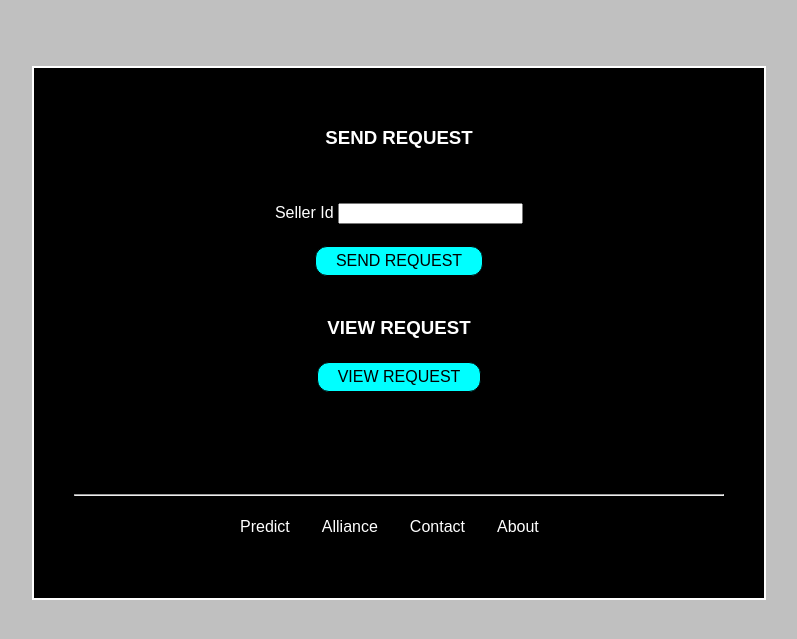
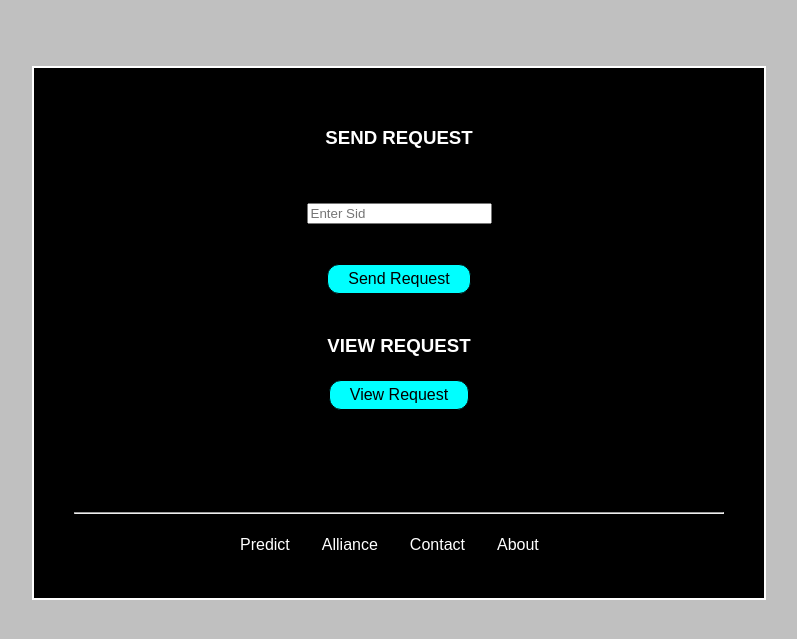
Before and after one commit to subhadippal006/Revenue-Prediction-using-ML, a Flask app: page /Alliance in a window 1280 px wide. Shown: the top 639 px of the page, without its empty margins (241-1038 px from the left). Run offline with Flask 2, Linux system fonts and the light colour scheme; parts of the project's set-up code (start-up, migrations or seed data) failed here and were passed over.

Commit message:
alliance

```diff
--- a/templates/Alliance.html
+++ b/templates/Alliance.html
@@ -108,13 +108,13 @@ li a:hover {
       <h3><center>SEND REQUEST</center></h3>
           <br><br>
           <center>
-            <label>Seller Id</label>
-          <input type="text" name="sid" id = "sid" required />
-          <br><br>
-          <button class="button" type="submit">SEND REQUEST</button>
+
+          <input type="text" name="sid" id = "sid" placeholder="Enter Sid" required />
+          <br><br><br>
+          <button class="button">Send Request</button>
           <br><br>
           <h3><center>VIEW REQUEST</center></h3>
-          <button class="button" type="submit">VIEW REQUEST</button>
+          <button class="button" type="submit">View Request</button>
           </center><br><br><br><br><br>
         <hr>
         <ul>
--- a/templates/contact.html
+++ b/templates/contact.html
@@ -108,11 +108,13 @@ li a:hover {
         <br><br>
         <input type="text" name="name"placeholder="Name" required>
         <br><br>
+        <input type="text" name="subject"placeholder="Subject" required>
+        <br><br>
         <textarea id="w3review" name="w3review" rows="4" cols="20">
         </textarea>
         <br><br>
         <button class="button">Send</button>
-        </center><br><br><br><br><br><br>
+        </center><br><br><br><br>
         </form>
         <hr>
         <ul>
```
